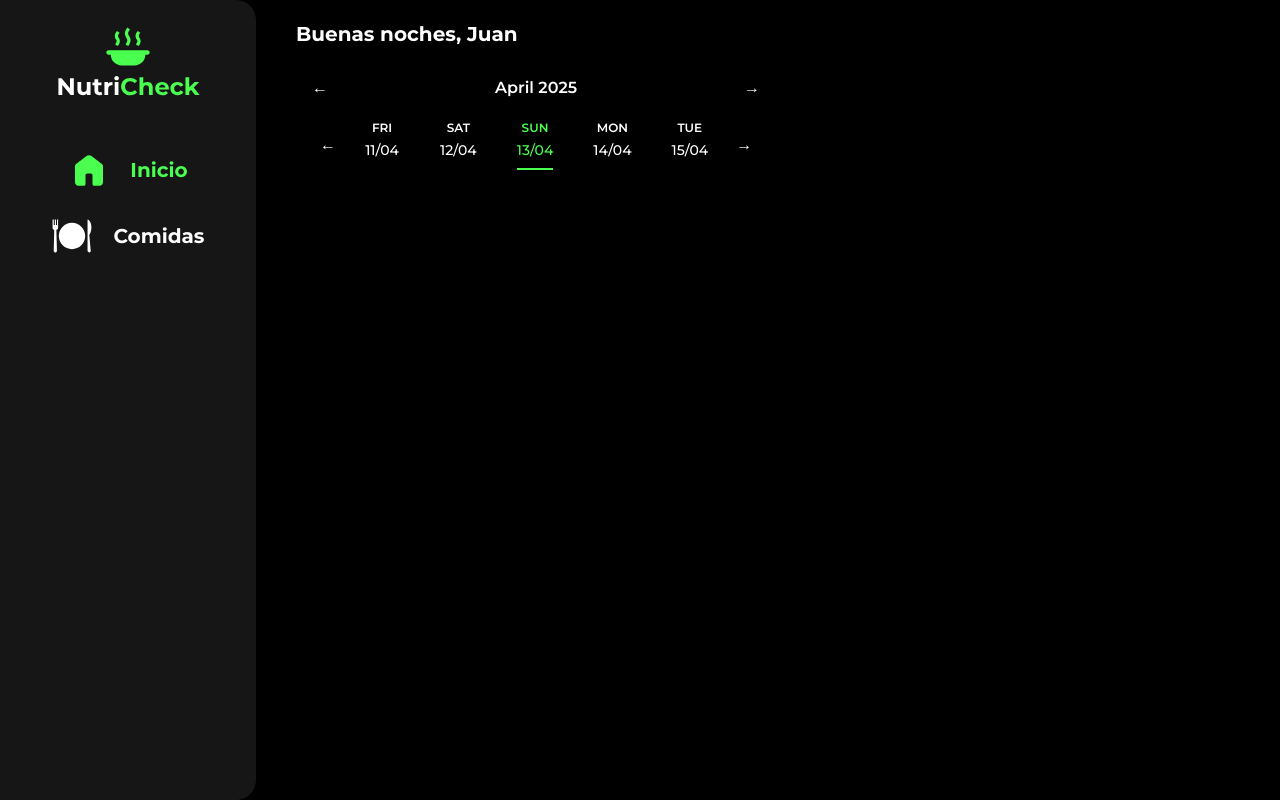
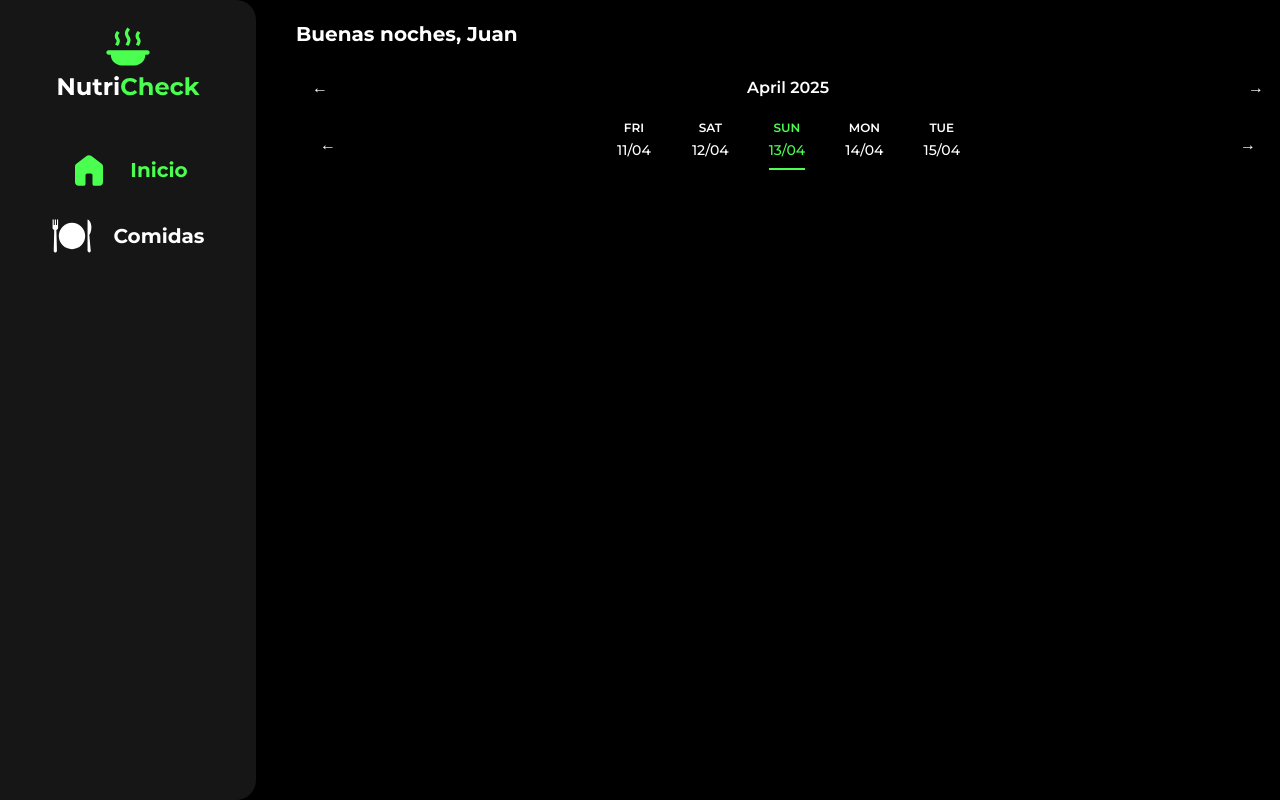
Before and after one commit to pablobarcala/nutricheck-front, a Next.js app: page /nutricionista/inicio in a window 1280 px wide. Built offline with nearby package versions, Linux system fonts and the light colour scheme.

Commit message:
reestilizar carrusel de fechas

```diff
--- a/src/components/HomeNutricionista.tsx
+++ b/src/components/HomeNutricionista.tsx
@@ -27,6 +27,7 @@ export default function HomeNutricionista() {
                 flex-col
                 gap-5
                 py-5
+                w-full
             "
         >
             <p className="font-bold text-xl">{saludo}, Juan</p>
--- a/src/components/HorizontalDatePicker.tsx
+++ b/src/components/HorizontalDatePicker.tsx
@@ -66,9 +66,9 @@ export default function HorizontalDatePicker() {
   }, [currentMonth]);
 
   return (
-    <div className="flex flex-col gap-2 bg-black px-4 py-2 w-full max-w-[600px] mx-auto">
+    <div className="flex flex-col gap-2 bg-black px-4 py-2 w-full mx-auto">
       {/* Header con mes actual y navegación */}
-      <div className="flex justify-between items-center text-white mb-2">
+      <div className="flex justify-between items-center text-white mb-2 w-full">
         <button onClick={goToPrevMonth}>←</button>
         <span className="font-semibold">{format(currentMonth, "MMMM yyyy")}</span>
         <button onClick={goToNextMonth}>→</button>
```
